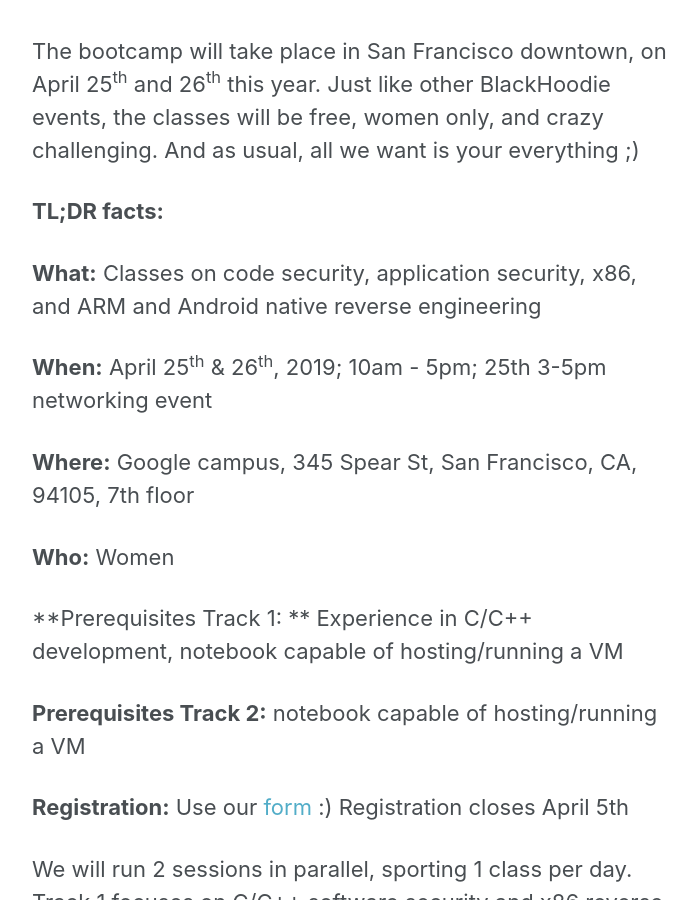
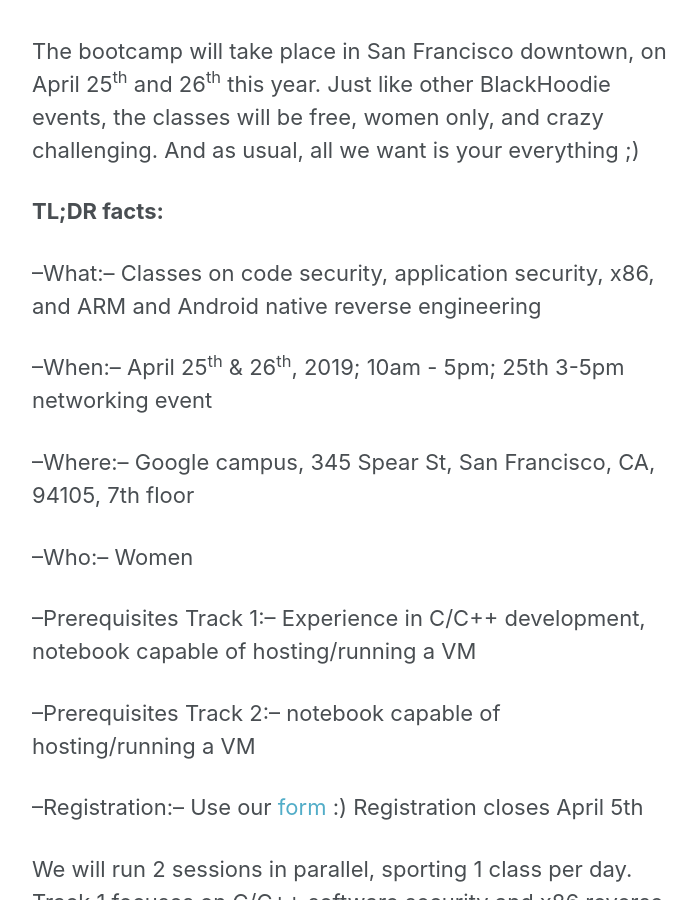
Before and after one commit to blackhoodieRE/blackhoodiere.github.io, a Jekyll site: the page built from _posts/2019_03_18_Blackhoodie_BayArea_19.md, in a window 1280 px wide and 900 px high, scrolled down 356 px. Shown: the whole window, without its empty margins (290-986 px from the left). Built offline with Jekyll 4.4.1, drawn with Linux system fonts in a browser that asks for light colours.

```diff
--- a/_posts/2019_03_18_Blackhoodie_BayArea_19.md
+++ b/_posts/2019_03_18_Blackhoodie_BayArea_19.md
@@ -13,19 +13,19 @@ The bootcamp will take place in San Francisco downtown, on April 25<sup>th</sup>
 
 **TL;DR facts:**
 
-**What:** Classes on code security, application security, x86, and ARM and Android native reverse engineering
+--What:-- Classes on code security, application security, x86, and ARM and Android native reverse engineering
 
-**When:** April 25<sup>th</sup> & 26<sup>th</sup>, 2019; 10am - 5pm; 25th 3-5pm networking event
+--When:-- April 25<sup>th</sup> & 26<sup>th</sup>, 2019; 10am - 5pm; 25th 3-5pm networking event
 
-**Where:** Google campus, 345 Spear St, San Francisco, CA, 94105, 7th floor
+--Where:-- Google campus, 345 Spear St, San Francisco, CA, 94105, 7th floor
 
-**Who:** Women
+--Who:-- Women
 
-**Prerequisites Track 1: ** Experience in C/C++ development, notebook capable of hosting/running a VM
+--Prerequisites Track 1:-- Experience in C/C++ development, notebook capable of hosting/running a VM
 
-**Prerequisites Track 2:** notebook capable of hosting/running a VM
+--Prerequisites Track 2:-- notebook capable of hosting/running a VM
 
-**Registration:** Use our [form](https://docs.google.com/forms/d/e/1FAIpQLSeoO5VMpXuS6kjIdCrtuFgVuFHdGXU6vKKnd9vT-v1bv8ON3g/viewform?usp=sf_link) :) Registration closes April 5th
+--Registration:-- Use our [form](https://docs.google.com/forms/d/e/1FAIpQLSeoO5VMpXuS6kjIdCrtuFgVuFHdGXU6vKKnd9vT-v1bv8ON3g/viewform?usp=sf_link) :) Registration closes April 5th
 
 We will run 2 sessions in parallel, sporting 1 class per day. Track 1 focuses on C/C++ software security and x86 reverse engineering of Windows malware. Track 2 focuses on web application security and ARM reverse engineering.
 
```
